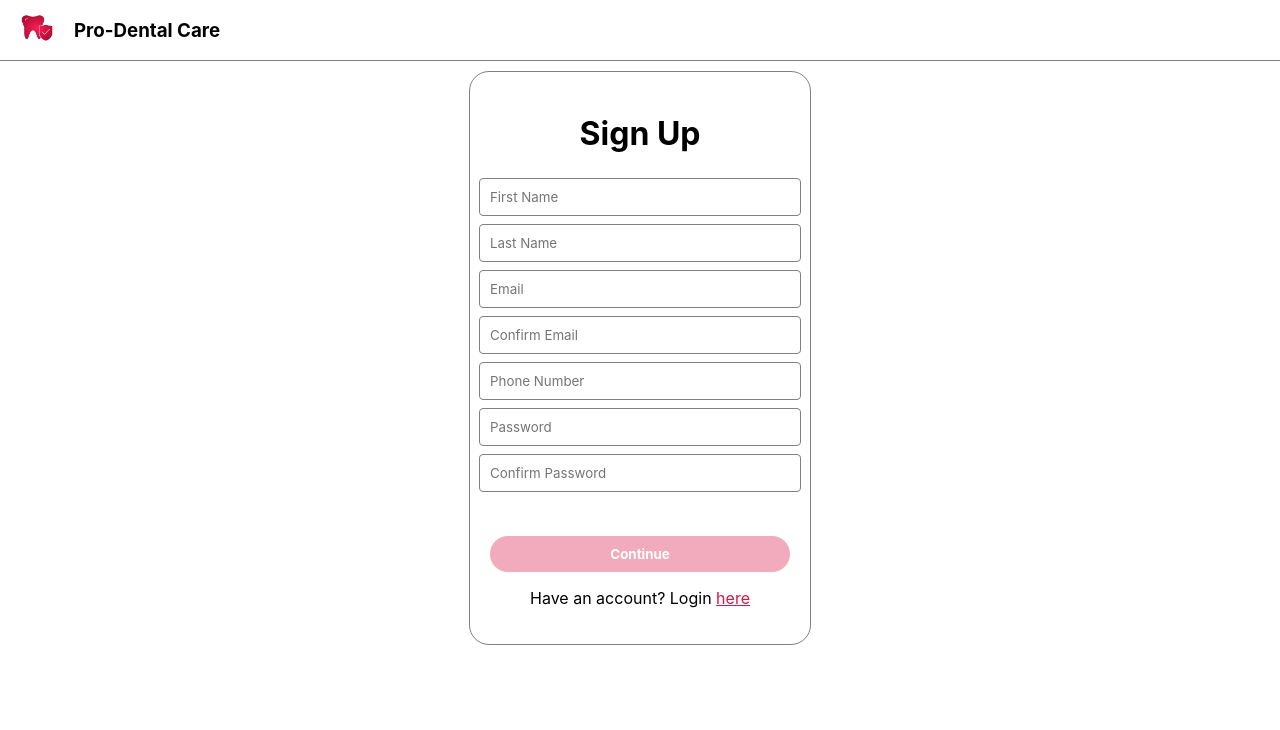
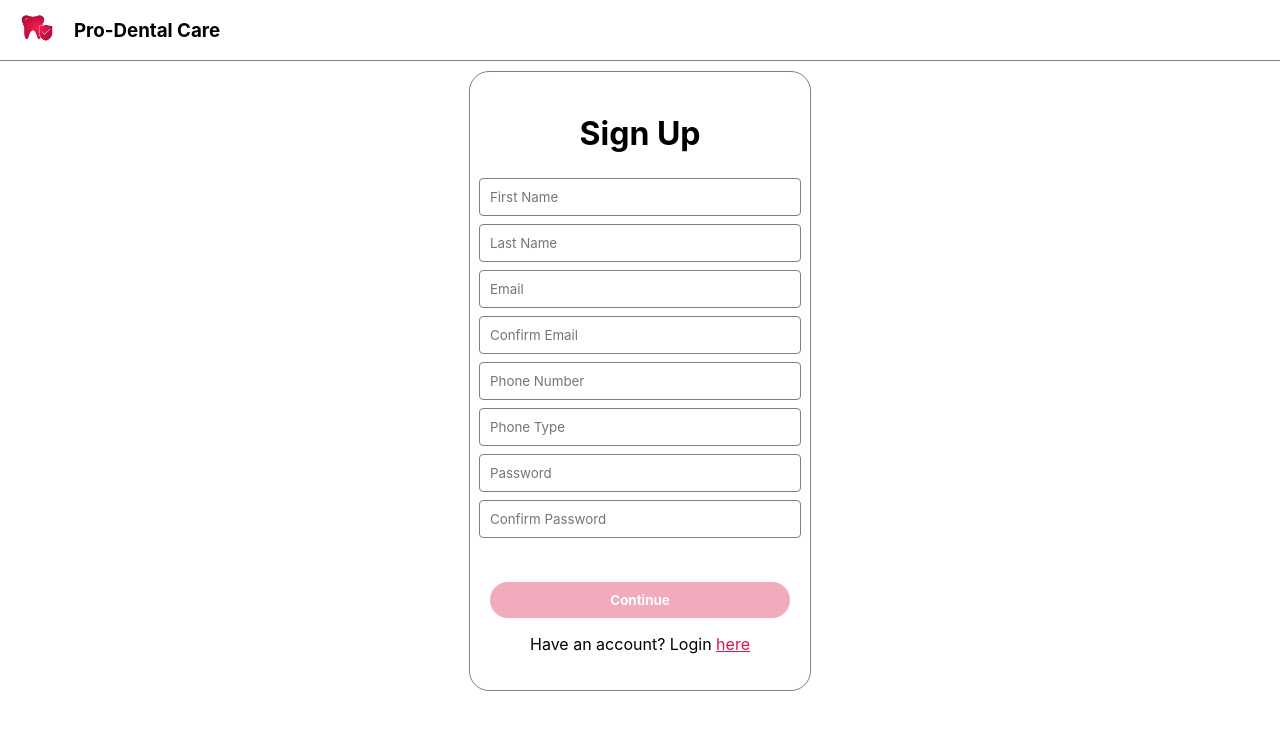
Before and after one commit to CSUS-CSC-131-Cool-Coders/ProDentalCare, an Angular app in the folder pro-dental-care-ui/: page /signup in a window 1280 px wide. Shown: the top 730 px of the page. Built offline with nearby package versions, Linux system fonts and the light colour scheme.

Commit message:
Added new fields to sign up

```diff
--- a/pro-dental-care-ui/src/app/account/signup-page/signup-page.component.html
+++ b/pro-dental-care-ui/src/app/account/signup-page/signup-page.component.html
@@ -4,6 +4,7 @@
         <small class="error" *ngIf="!email.untouched && !email.valid">Please enter a valid email</small>
         <small class="error" *ngIf="!confirmedEmail.untouched && !confirmedEmail.valid">Please make sure your email matches</small>
         <small class="error" *ngIf="!phone.untouched && !phone.valid">Please enter a valid phone number</small>
+        <small class="error" *ngIf="!phoneType.untouched && !phoneType.valid">Please enter a phone type</small>
         <small class="error" *ngIf="!password.untouched && !password.valid">Please choose a stronger password</small>
         <small class="error" *ngIf="!confirmedPassword.untouched && !confirmedPassword.valid">Please make sure your password matches</small>
 
@@ -12,6 +13,7 @@
         <input type="text" [formControl]="email" placeholder="Email"/>
         <input type="text" [formControl]="confirmedEmail" placeholder="Confirm Email"/>
         <input type="text" [formControl]="phone" placeholder="Phone Number"/>
+        <input type="text" [formControl]="phoneType" placeholder="Phone Type"/>
         <input type="password" [formControl]="password" placeholder="Password">
         <input type="password" [formControl]="confirmedPassword" placeholder="Confirm Password">
         <button type="submit" [disabled]="email.value != confirmedEmail.value || password.value != confirmedPassword.value || !form.valid" style="margin-top: 40px">Continue</button>
```
